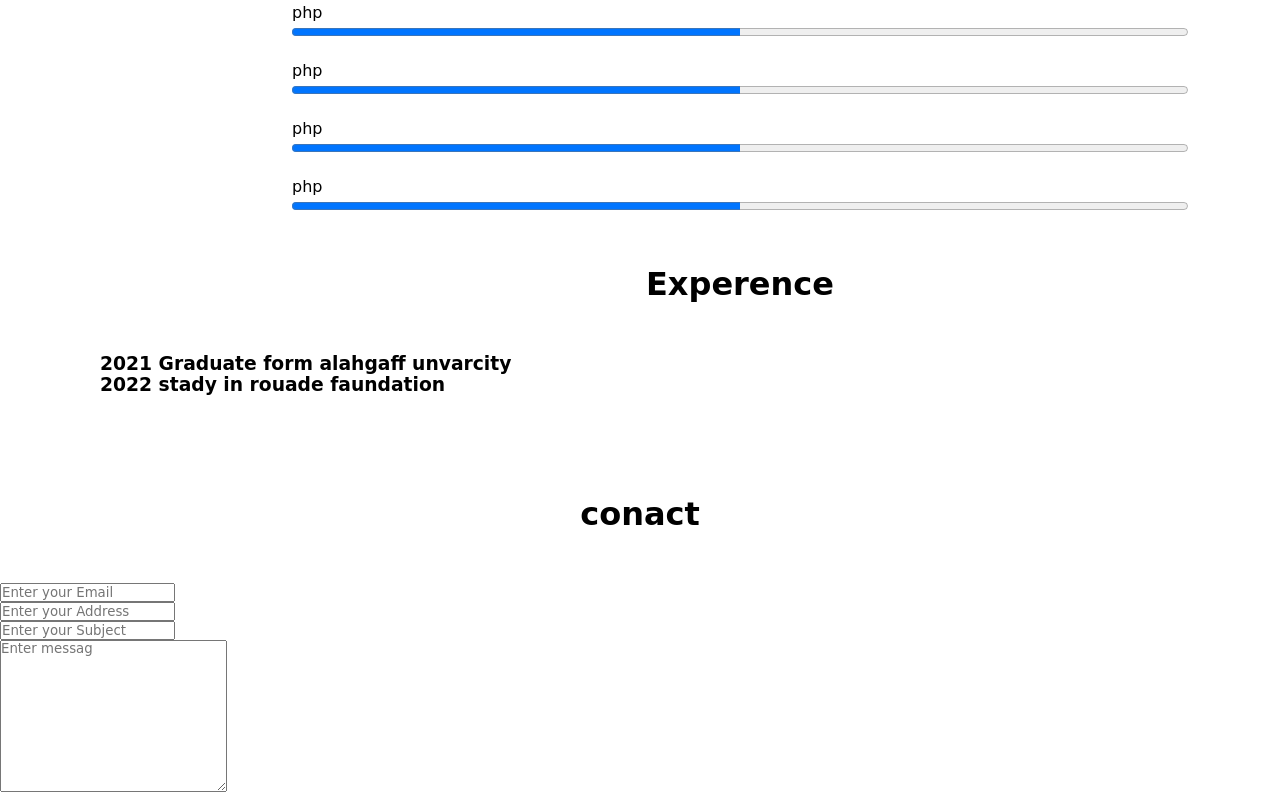
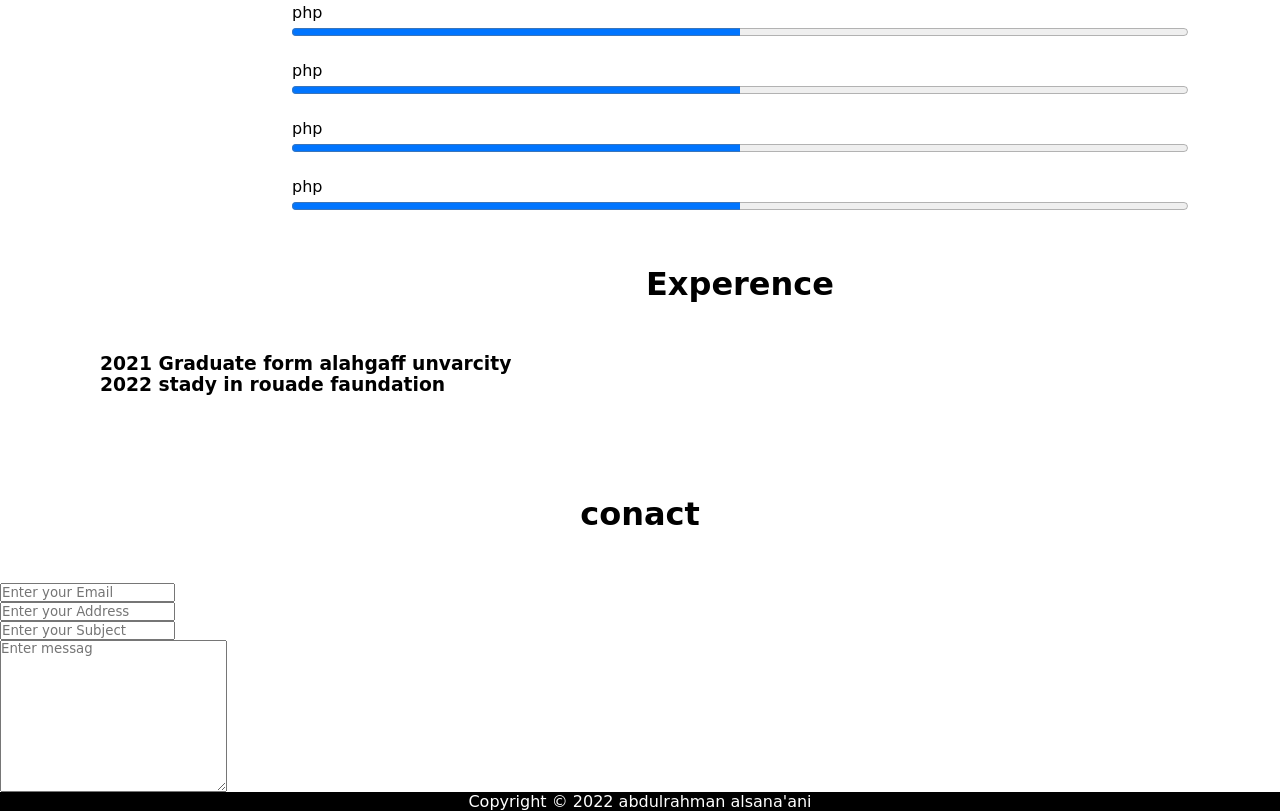
Before and after one commit to AbdulrahmanAlsanaani/My-Portfolio, a plain HTML site: page index.html in a window 1280 px wide. Shown: the part 1676-2487 px from the top of the page. Drawn offline with Linux system fonts and the light colour scheme; files that its build step writes are made by us from their sources.

Commit message:
apdate 3

```diff
--- a/css/style.css
+++ b/css/style.css
@@ -151,3 +151,8 @@ progress{
 .contact textarea{
     display: block;
 }
+
+footer{
+    text-align: center; background-color: black;
+    color: white;
+}
--- a/index.html
+++ b/index.html
@@ -152,6 +152,10 @@
         <input type="text" placeholder="Enter your Subject">
         <textarea name="" id="" cols="30" rows="10"placeholder="Enter messag"></textarea>
     </div>
+
+    <footer>
+        <p>Copyright &copy; 2022 abdulrahman alsana'ani </p>
+    </footer>
 </body>
 
 </html>
```
